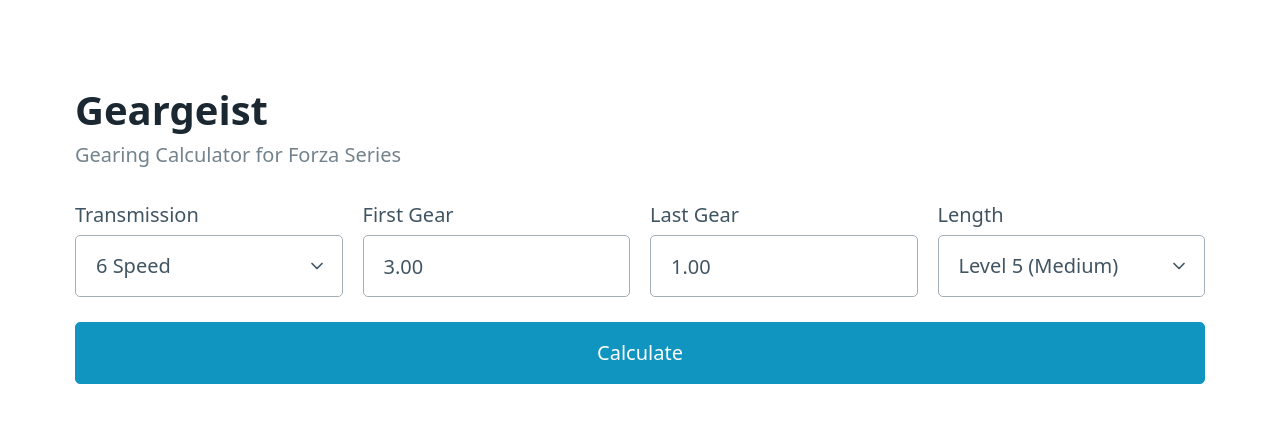
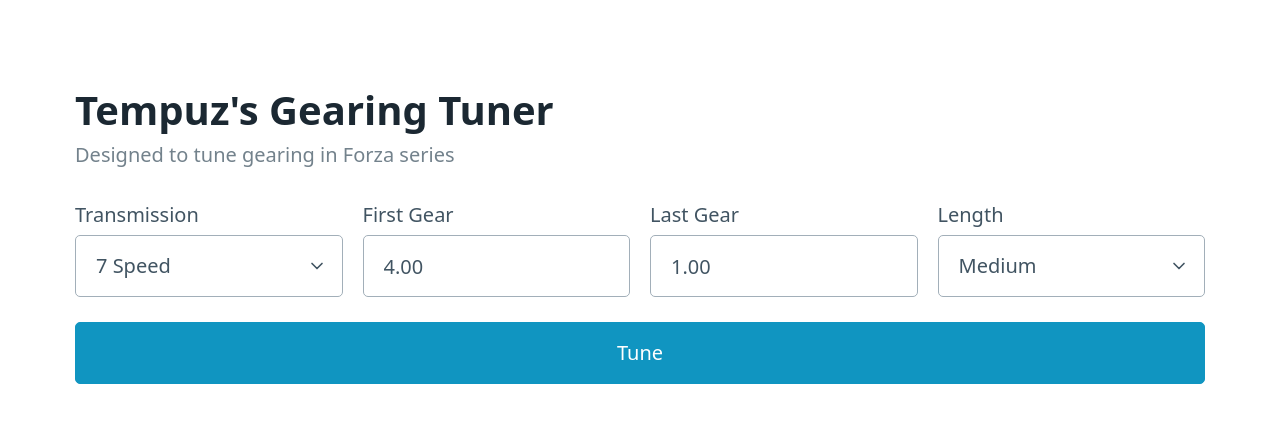
Before and after one commit to TempusGPT/forza-gt, a SvelteKit app: page / in a window 1280 px wide. Shown: the top 422 px of the page. Built offline with nearby package versions, Linux system fonts and the light colour scheme.

Commit message:
Change app name

```diff
--- a/package.json
+++ b/package.json
@@ -1,5 +1,5 @@
 {
-    "name": "geargeist",
+    "name": "gearing-tuner",
     "version": "0.0.1",
     "private": true,
     "scripts": {
--- a/src/app.html
+++ b/src/app.html
@@ -5,7 +5,7 @@
         <meta name="viewport" content="width=device-width" />
         <link rel="icon" href="%sveltekit.assets%/favicon.png" />
         <link rel="stylesheet" href="https://unpkg.com/@picocss/pico@1.*/css/pico.min.css" />
-        <title>Geargeist - Gearing Calculator for Forza Series</title>
+        <title>Tempuz's Gearing Tuner</title>
         %sveltekit.head%
     </head>
     <body data-sveltekit-preload-data="hover">
--- a/src/lib/calculator.ts
+++ b/src/lib/tuner.ts
@@ -1,13 +1,13 @@
 import { lerp, range } from "$lib/math";
 
-const calculateArithmetic = (speed: number, first: number, last: number) => {
+const tuneArithmetic = (speed: number, first: number, last: number) => {
     return range(0, speed - 1).map((i) => {
         const t = i / (speed - 1);
         return first / (lerp(last, first, t) / last);
     });
 };
 
-const calculateGeometric = (speed: number, first: number, last: number, ratio: number) => {
+const tuneGeometric = (speed: number, first: number, last: number, ratio: number) => {
     const lastTerm = ratio ** (speed - 1) - 1;
     return range(0, speed - 1).map((i) => {
         const t = (ratio ** i - 1) / lastTerm;
@@ -15,8 +15,8 @@ const calculateGeometric = (speed: number, first: number, last: number, ratio: n
     });
 };
 
-export const calculateGearing = (speed: number, first: number, last: number, ratio: number) => {
+export const tuneGearing = (speed: number, first: number, last: number, ratio: number) => {
     return ratio === 1
-        ? calculateArithmetic(speed, first, last)
-        : calculateGeometric(speed, first, last, ratio);
+        ? tuneArithmetic(speed, first, last)
+        : tuneGeometric(speed, first, last, ratio);
 };
--- a/src/routes/+page.svelte
+++ b/src/routes/+page.svelte
@@ -1,30 +1,23 @@
 <script lang="ts">
-    import { calculateGearing } from "$lib/calculator";
-    import { expLerp, lerp, range } from "$lib/math";
+    import { tuneGearing } from "$lib/tuner";
+    import { expLerp, range } from "$lib/math";
     import GearInput from "$lib/components/GearInput.svelte";
     import Dialog, { getDialog } from "$lib/components/Dialog.svelte";
 
     const lengthMap = {
-        "Level 0 (Short)": 0.0,
-        "Level 1": 0.1,
-        "Level 2": 0.2,
-        "Level 3": 0.3,
-        "Level 4": 0.4,
-        "Level 5 (Medium)": 0.5,
-        "Level 6": 0.6,
-        "Level 7": 0.7,
-        "Level 8": 0.8,
-        "Level 9": 0.9,
-        "Level 10 (Long)": 1.0,
+        Medium: 1,
+        Short: 0.8333333333333334,
+        Shorter: 0.6666666666666666,
+        Shortest: 0.5,
     } as const;
 
     type Length = keyof typeof lengthMap;
     type Validation = { firstGear: number; lastGear: number };
 
-    let transmission = 6;
-    let firstGear = "3.00";
+    let transmission = 7;
+    let firstGear = "4.00";
     let lastGear = "1.00";
-    let length: Length = "Level 5 (Medium)";
+    let length: Length = "Medium";
     let result: number[] = [];
 
     const validateGears = (): [null, Validation] | [string] => {
@@ -53,7 +46,7 @@
         return [null, validation];
     };
 
-    const calculate = () => {
+    const tune = () => {
         const [error, validation] = validateGears();
         if (error !== null) {
             getDialog(error)?.open();
@@ -61,18 +54,18 @@
         }
 
         const minRatio = (validation.lastGear / validation.firstGear) ** (1 / (transmission - 1));
-        const ratio = expLerp(minRatio, 1 / minRatio, lengthMap[length]);
-        result = calculateGearing(transmission, validation.firstGear, validation.lastGear, ratio);
+        const ratio = expLerp(minRatio, 1, lengthMap[length]);
+        result = tuneGearing(transmission, validation.firstGear, validation.lastGear, ratio);
     };
 </script>
 
 <main class="container">
     <div class="headings">
-        <h1>Geargeist</h1>
-        <h2>Gearing Calculator for Forza Series</h2>
+        <h1>Tempuz's Gearing Tuner</h1>
+        <h2>Designed to tune gearing in Forza series</h2>
     </div>
 
-    <form on:submit|preventDefault={calculate}>
+    <form on:submit|preventDefault={tune}>
         <div class="grid">
             <label>
                 Transmission
@@ -105,7 +98,7 @@
             </label>
         </div>
 
-        <button>Calculate</button>
+        <button>Tune</button>
     </form>
 
     <div>
```
Also changed, not shown: 1 other file (tests, documents, lock files or other folders).
